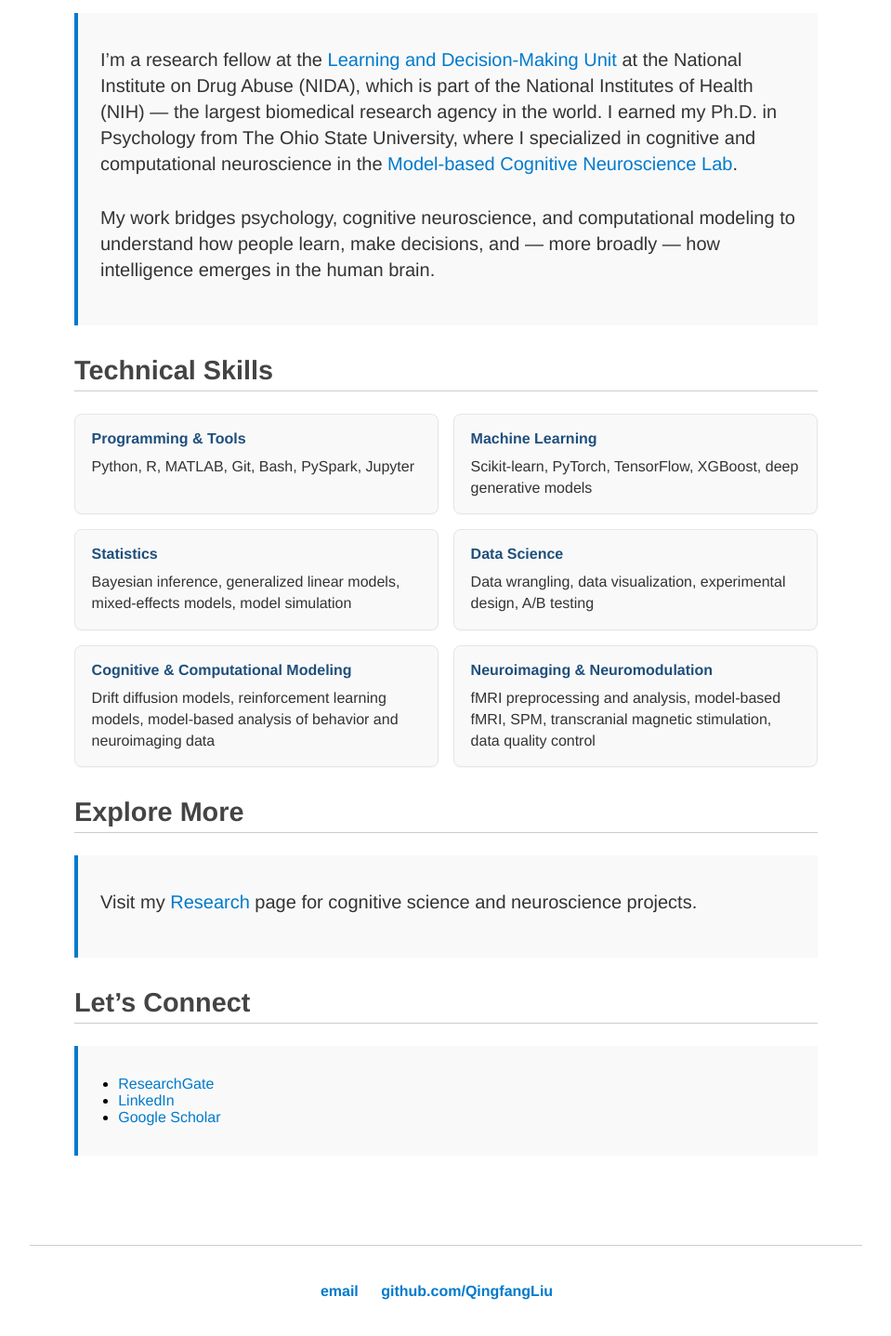
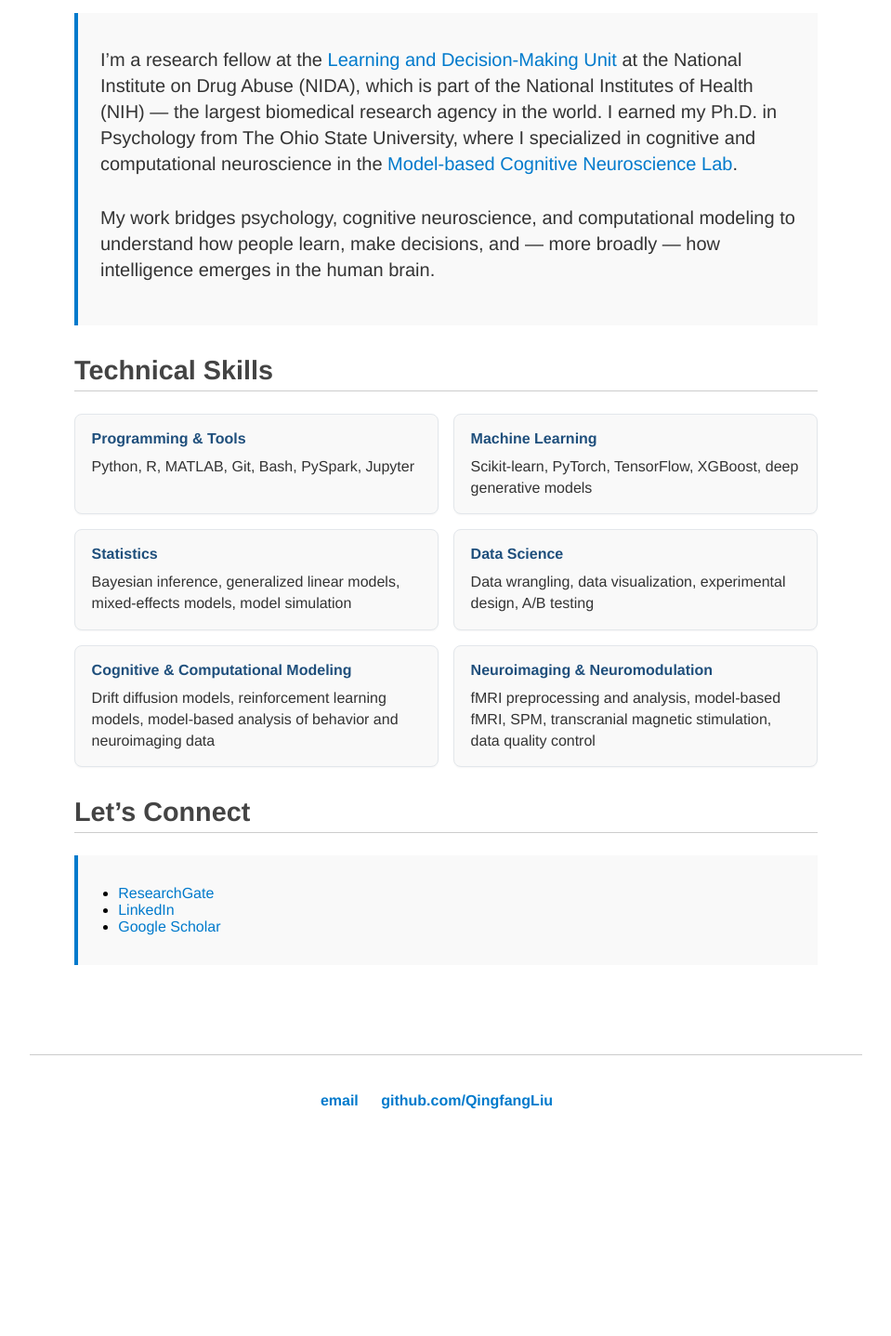
Before and after one commit to QingfangLiu/qingfangliu.github.io, a Jekyll site: the page built from index.html, in a window 1280 px wide, cut to the strip 256-1714 px from the top of the page. Shown: the top 1437 px of the strip at 93% size, without its empty margins (160-1119 px from the left). Built offline with Jekyll 4.4.1, drawn with Linux system fonts in a browser that asks for light colours; after the commit the page ends 1509 px from its top, so only the background shows below that.

Commit message:
Remove homepage section
Delete the Explore More block from the homepage so the profile flows directly from skills to contact links.

```diff
--- a/index.html
+++ b/index.html
@@ -55,13 +55,6 @@ at the National Institute on Drug Abuse (NIDA), which is part of the National In
     </div>
   </div>
 
-  <h2 style="border-bottom: 1px solid #ccc; padding-bottom: 0.3rem; margin-top: 2rem;">Explore More</h2>
-
-  <div style="background: #f9f9f9; padding: 1rem 1.5rem; border-left: 4px solid #007acc; margin-top: 1rem;">
-    <p>Visit my <a href="/Research" style="color: #007acc;">Research</a> page for cognitive science and neuroscience projects.
-    </p>
-  </div>
-
   <h2 style="border-bottom: 1px solid #ccc; padding-bottom: 0.3rem; margin-top: 2rem;">Let’s Connect</h2>
 
   <div style="background: #f9f9f9; padding: 1rem 1.5rem; border-left: 4px solid #007acc; margin-top: 1rem;">
```
